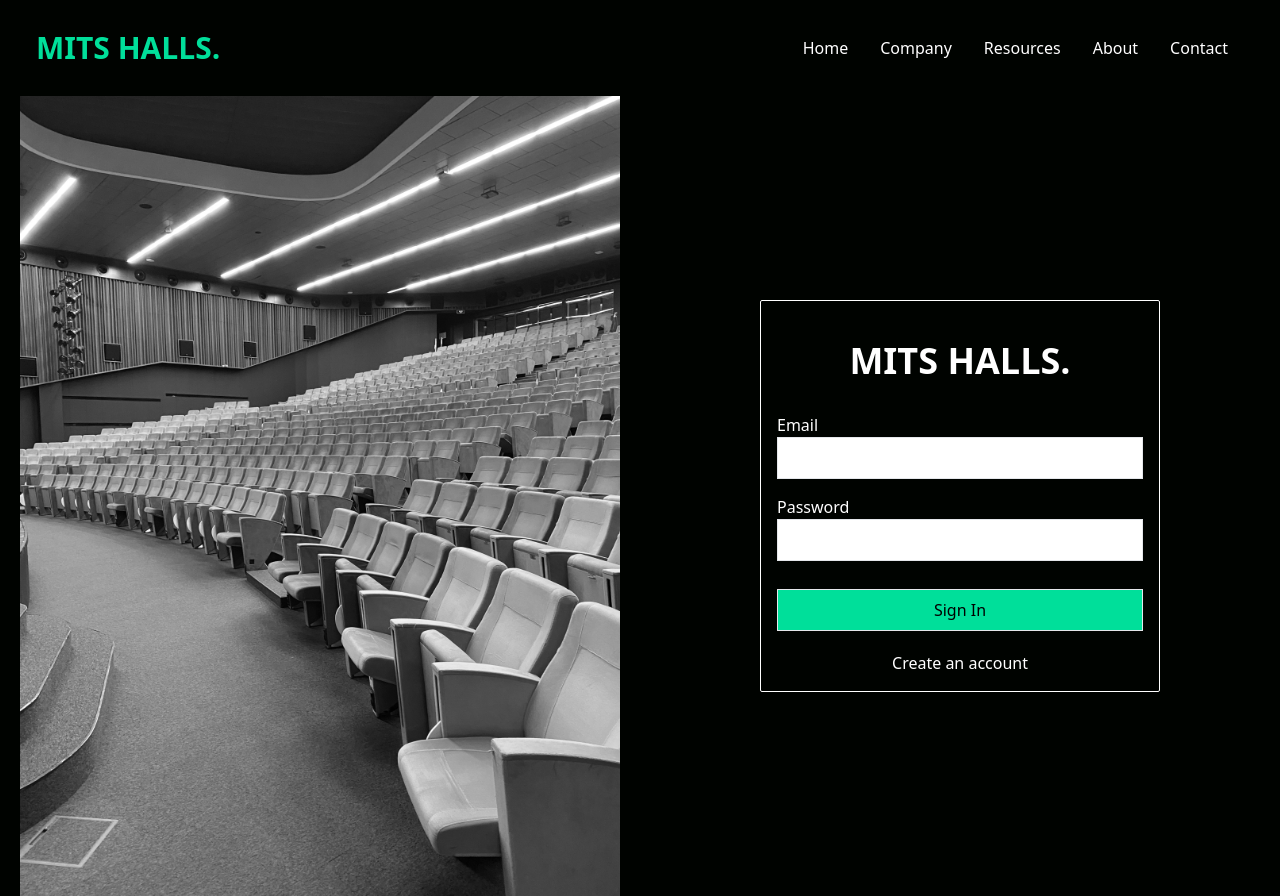
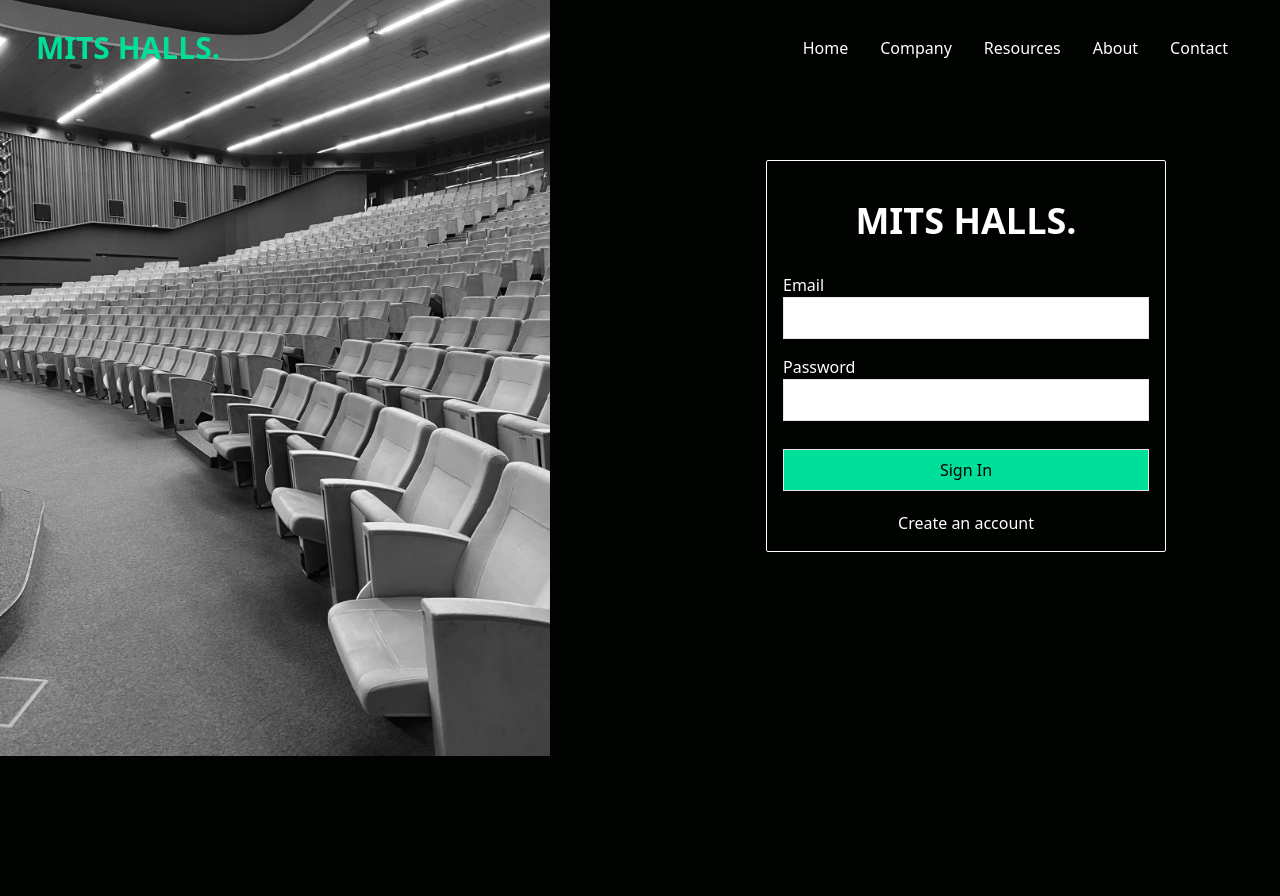
Before and after one commit to robert662002/hallpractice, a React (Create React App) app: page / in a window 1280 px wide. After the commit the page ends 800 px from the top, so only its background shows below. Built offline with nearby package versions, Linux system fonts and the light colour scheme.

Commit message:
Changes to make login under the navbar

```diff
--- a/src/App.js
+++ b/src/App.js
@@ -6,7 +6,9 @@ import Login from "./components/Login";
 function App() {
   return (
     <div className="App">
-      <Login/>
+      <Navbar>
+        <Login />
+      </Navbar>
     </div>
   );
 }
--- a/src/components/Login.js
+++ b/src/components/Login.js
@@ -5,11 +5,9 @@ import '../index.css'
 
 const Login = () => {
     return (
-    <>
-        <Navbar/>
-        <div className='grid h-screen w-full grid-cols-1 md:grid-cols-2'>
-            <div className='max-h-full hidden md:block'>
-                <img className='w-full h-screen object-contain' src={Hall} alt='/'/>
+            <div className='absolute grid mt-[38.5rem] w-full grid-cols-1 md:grid-cols-2 -z-10'>
+                <div className='max-h-full hidden md:block relative -left-24'>
+                    <img className='w-full h-screen object-contain' src={Hall} alt='/' />
                 </div>
                 <div className='bg-[#000300] flex flex-col justify-center'>
                     <form className='max-w-[400px] w-full mx-auto bg- p-4 border border-white rounded-sm text-white'>
@@ -29,7 +27,6 @@ const Login = () => {
                     </form>
                 </div>
             </div>
-        </>
     )
 }
 
--- a/src/components/Navbar.js
+++ b/src/components/Navbar.js
@@ -1,13 +1,14 @@
 import React from 'react'
 import {AiOutlineClose,AiOutlineMenu} from 'react-icons/ai'
 import { useState } from 'react'
-const Navbar = () => {
+import Login from './Login'
+const Navbar = ({children}) => {
   const [nav,setNav] = useState(true)
   const handleNav =()=>{
     setNav(!nav)
   }
   return (
-    <div className='sticky top-0 flex justify-between items-center h-24 max-w-[1240px] mx-auto px-4 text-white'>
+    <div className='relative top-0 flex justify-between items-center h-24 max-w-[1240px] mx-auto px-4 text-white'>
         <h1 className='w-full text-3xl font-bold text-[#00df9a]'>MITS HALLS.</h1>
         <ul className='hidden md:flex'>
             <li className='p-4'>Home</li>
@@ -29,6 +30,7 @@ const Navbar = () => {
               <li className='p-4'>Contact</li>
           </ul>
         </div>
+        {children}
     </div>
   )
 }
```
Lines whose indentation alone changed are shown as unchanged.
